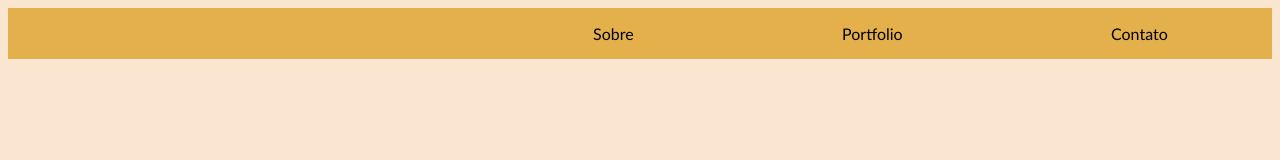
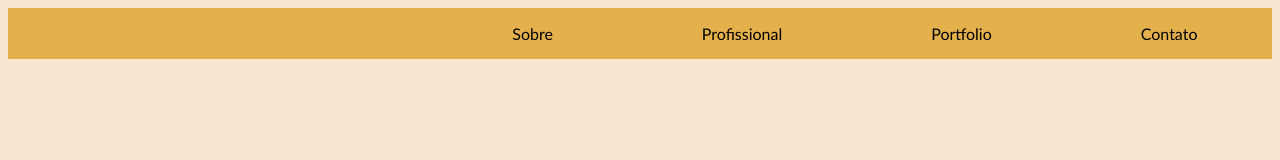
Before and after one commit to asnts/portfolio_annanda, a plain HTML site: page contato.html in a window 1280 px wide. Drawn offline with Linux system fonts and the light colour scheme.

Commit message:
feat: update nav-bar

```diff
--- a/contato.html
+++ b/contato.html
@@ -12,6 +12,7 @@
         <nav class="container_menu">
             <ul class="menu">
                 <li><a href="index.html">Sobre</a></li>
+                <li><a href="profissional.html">Profissional</a></li>
                 <li><a href="portfolio.html">Portfolio</a></li>
                 <li><a href="contato.html">Contato</a></li>
             </ul>
```
